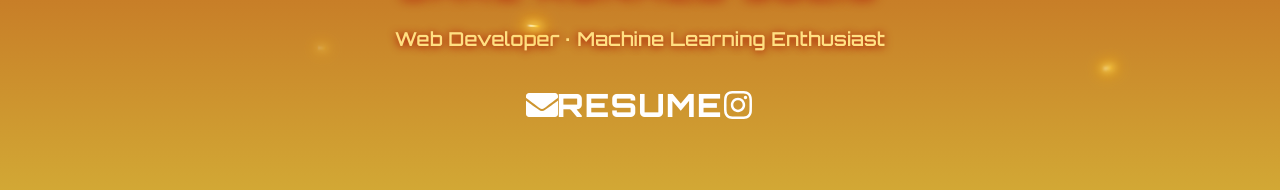
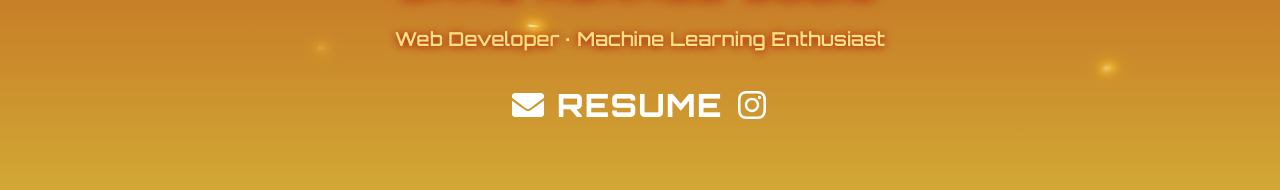
Before and after one commit to jakeronaldsolis/solis-portfolio, a React (Vite) app: page / in a window 1280 px wide. Shown: the part 577-767 px from the top of the page. Built offline with nearby package versions, Linux system fonts and the light colour scheme.

Commit message:
Increase spacing between hero section social icons

```diff
--- a/src/components/Hero.scss
+++ b/src/components/Hero.scss
@@ -276,7 +276,7 @@
 
   .hero-ironman-socials {
     display: flex;
-    gap: 1.1rem;
+    gap: 2rem;
     justify-content: center;
     align-items: center;
     margin-top: 0.2rem;
```
